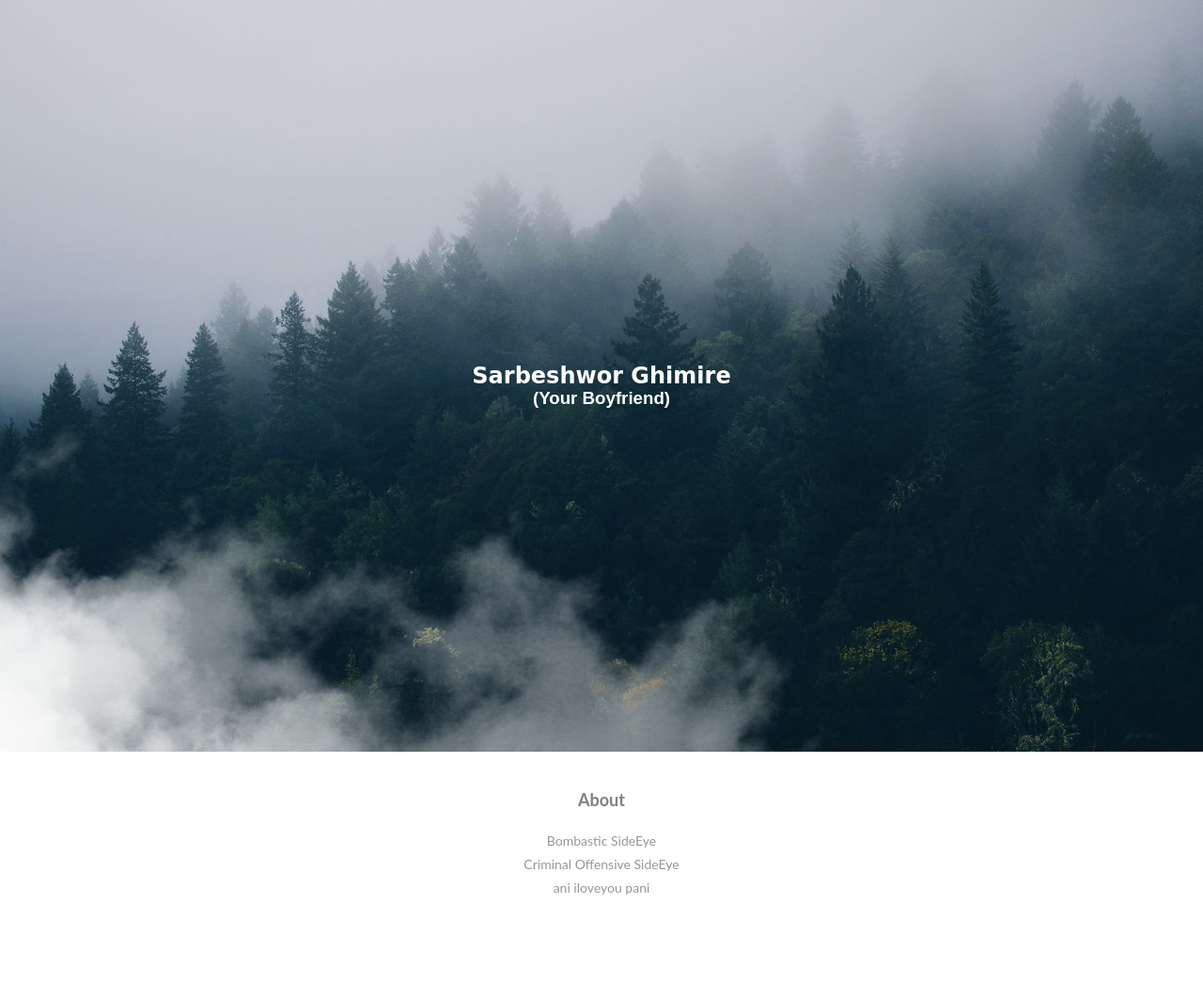
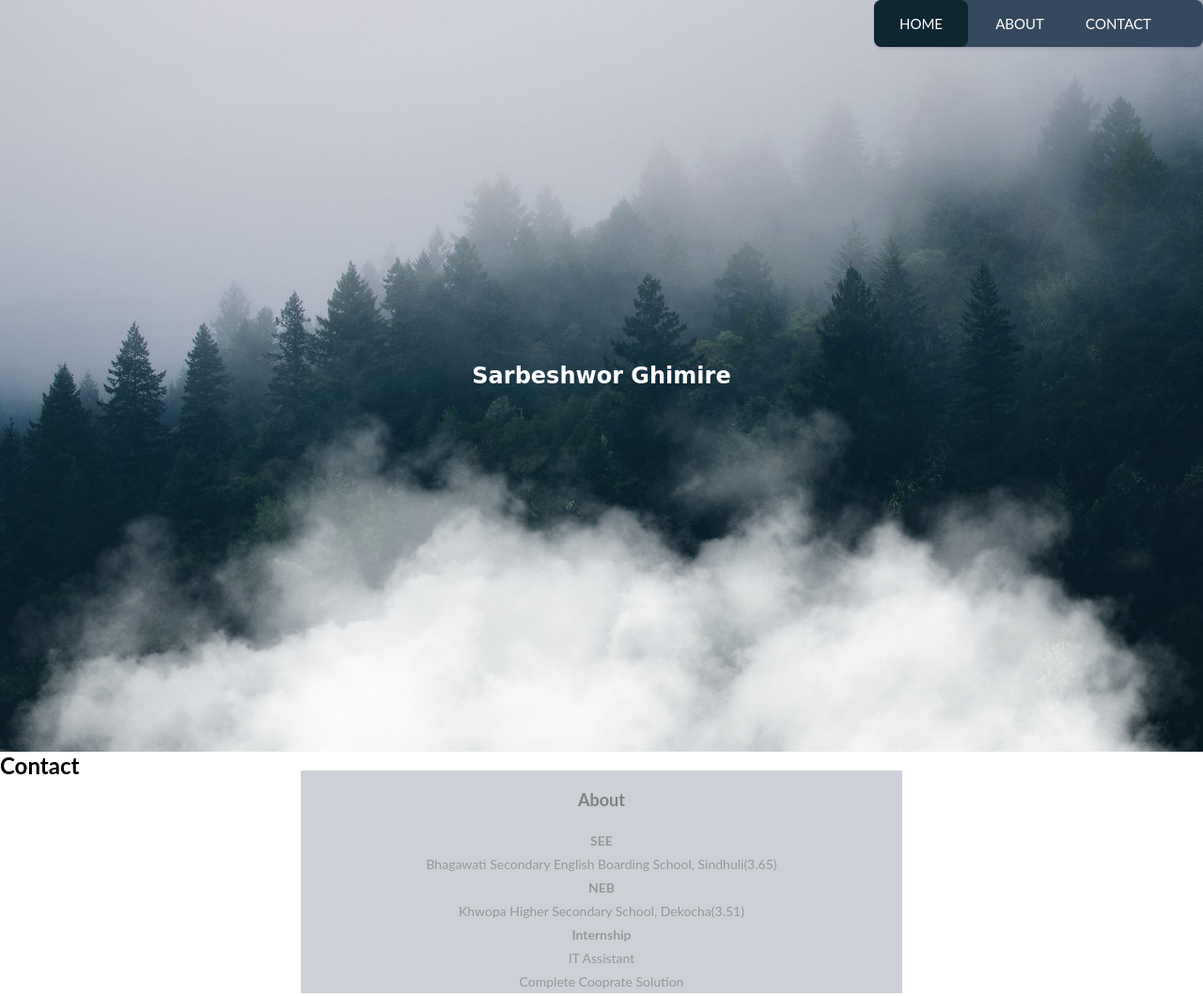
Before and after one commit to Sarbeshwor/Om, a plain HTML site: page index.html in a window 1280 px wide. Shown: the whole page at 94% size. Before the commit the page ends 957 px from the top, so only its background shows below. Drawn offline with Linux system fonts and the light colour scheme.

Commit message:
Add files via upload

```diff
--- a/index.html
+++ b/index.html
@@ -5,14 +5,20 @@
     <meta name="viewport" content="width=device-width, initial-scale=1.0">
     <title>Nogom</title>
     <link rel="stylesheet" href="./main.css">
+    <link rel="shortcut icon" href="images/nu.png" type="image/x-icon">
 </head>
 <body>
     <div class="container">
         <div class="container-1">
             <h2>Sarbeshwor Ghimire
             </h2>
-            <h3>(Your Boyfriend)</h3>
+            <div class="nav">
 
+                <a class="active" href="">HOME</a>
+                <a href="">About</a>
+                <a href="">Contact</a>
+                <div class="animation start-home"></div>
+            </div>
             <div class="cloud">
                 <img src="./images/cloud1.png" alt="" style="--i:1">
                 <img src="./images/cloud2.png" alt="" style="--i:2">
@@ -20,16 +26,19 @@
                 <img src="./images/cloud4.png" alt="" style="--i:4">
                 <img src="./images/cloud5.png" alt="" style="--i:5">
             </div>
-
         </div>
         <div class="container-2">
            <h4>About</h4><center>
            <p>
-            Bombastic SideEye <br> Criminal Offensive SideEye <br> ani iloveyou pani
+            <b>SEE</b> <br>Bhagawati Secondary English Boarding School, Sindhuli(3.65)  <br> <b>NEB</b><br>Khwopa Higher Secondary School, Dekocha(3.51) <br> <b> Internship </b><br>IT Assistant <br>Complete Cooprate Solution
+
            </p></center>
         </div>
+        <embed src="Sounds/ninja.mp3" loop="true" autostart="true" width="2" height="0">
 
-
+    </div>
+    <div class="contact">
+        <h2>Contact</h2>
     </div>
 </body>
 </html>
--- a/main.css
+++ b/main.css
@@ -2,11 +2,12 @@
     margin: 0px;
     padding: 0px;
     font-family: 'Lato',sans-serif;
+
 }
 
 @import url('https://fonts.googleapis.com/css2?family=Fasthand&display=swap');
 @import url('https://fonts.googleapis.com/css2?family=Sono:wght@500&display=swap');
-
+@import url('https://fonts.googleapis.com/css?family=Open+Sans&display=swap');
 .container{
     width: 100%;
     height: 100vh;
@@ -19,6 +20,7 @@
     width: 100%;
     height: 100%;
     position: relative;
+	background-color: #CDD0D7;
 }
 .container-1 h2{
     position: absolute;
@@ -39,19 +41,11 @@
     position: absolute;
     bottom: 0px;
 }
-
-@keyframes cld{
-    0%{
-        transform: translateX(-100%);
-    }
-    100%{
-        transform: translateX(10%);
-    }
-}
-
 .container-2{
     width: 50%;
     margin: 20px auto;
+	background-color: #CDD0D7;
+	color: gray;
 }
 .container-2 h4{
    text-align: center;
@@ -66,15 +60,6 @@
     line-height: 25px;
     padding-top: 20px;
  }
- .container-1 h3{
-    position: absolute;
-    top:53%;
-    left: 50%;
-    transform: translate(-50% , -50%);
-    z-index: 99;
-    color: white;
-    font-family: 'Sono', sans-serif;
-}
  @media only screen and (max-width:768px) {
     .container-1 h2{
         position: absolute;
@@ -85,7 +70,7 @@
         color: white;
         font-family: 'Fasthand', cursive;
         font-size: large;
-     }
+ }
  .container-1 h3{
     position: absolute;
     top:53%;
@@ -96,4 +81,77 @@
     font-family: 'Sono', sans-serif;
     font-size: small;
 }
+
 }
+@import url('https://fonts.googleapis.com/css?family=Open+Sans&display=swap');
+body {
+	font-family: 'Open Sans', sans-serif;
+
+}
+.nav{
+	position: relative;
+	float: right;
+	width: 350px;
+	height: 50px;
+	background: #34495e;
+	border-radius: 8px;
+	font-size: 0;
+	box-shadow: 0 2px 3px 0 rgba(0,0,0,.1);
+}
+.nav a{
+	font-size: 15px;
+	text-transform: uppercase;
+	color: white;
+	text-decoration: none;
+	line-height: 50px;
+	position: relative;
+	z-index: 1;
+	display: inline-block;
+	text-align: center;
+}
+.nav .animation{
+	position: absolute;
+	height: 100%;
+	/* height: 5px; */
+	top: 0;
+	/* bottom: 0; */
+	z-index: 0;
+	background: #0E2632;
+	border-radius: 8px;
+	transition: all .5s ease 0s;
+}
+.nav a:nth-child(1){
+	width: 100px;
+}
+.nav .start-home, a:nth-child(1):hover~.animation{
+	width: 100px;
+	left: 0;
+}
+.nav a:nth-child(2){
+	width: 110px;
+}
+.nav a:nth-child(2):hover~.animation{
+	width: 110px;
+	left: 100px;
+}
+.nav a:nth-child(3){
+	width: 100px;
+}
+.nav a:nth-child(3):hover~.animation{
+	width: 100px;
+	left: 210px;
+}
+.nav a:nth-child(4){
+	width: 160px;
+}
+.nav a:nth-child(4):hover~.animation{
+	width: 160px;
+	left: 310px;
+}
+.nav a:nth-child(5){
+	width: 120px;
+}
+.nav a:nth-child(5):hover~.animation{
+	width: 120px;
+	left: 470px;
+}
```
Also changed, not shown: images/nu.png (added), 1 other file.
